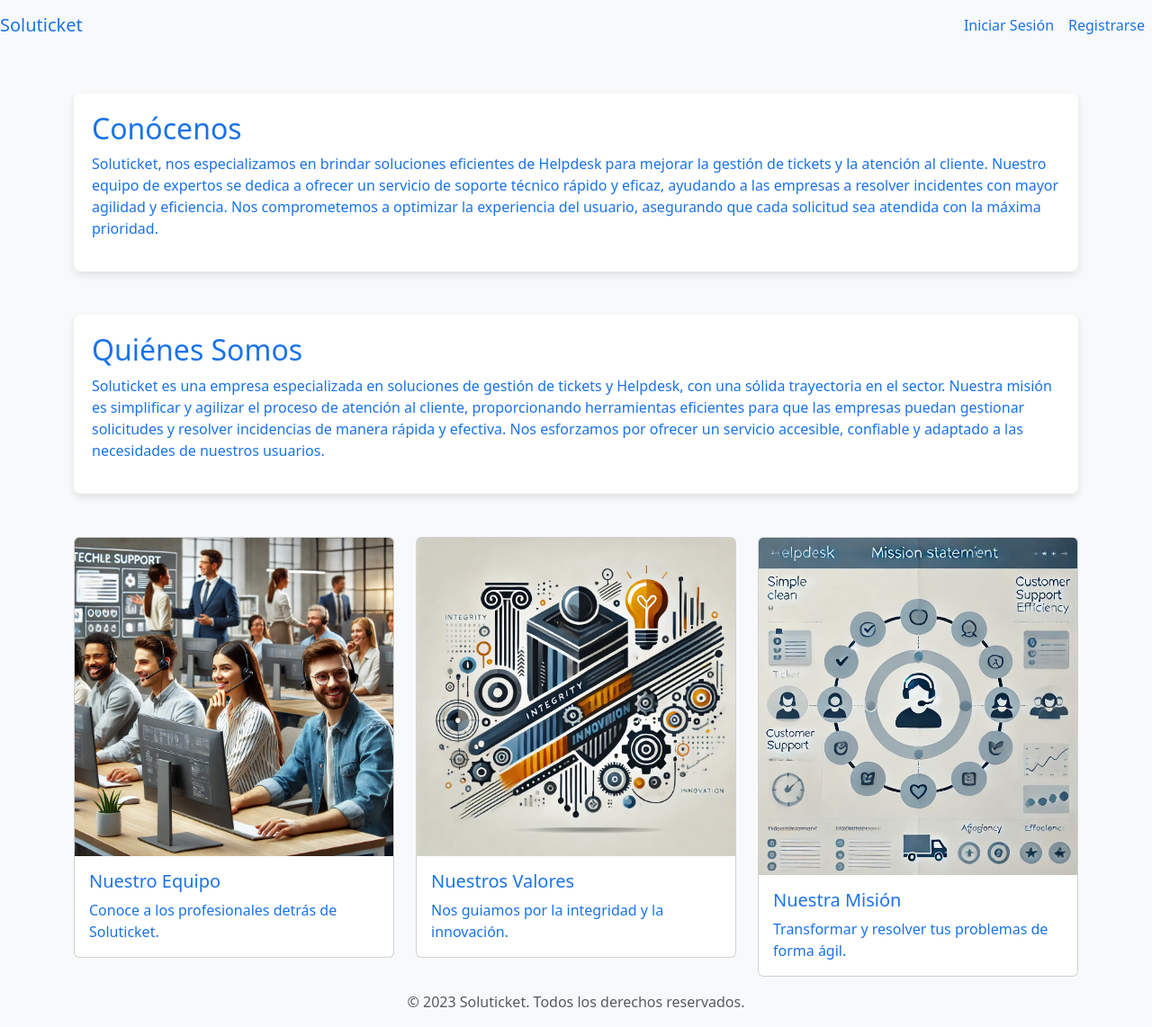
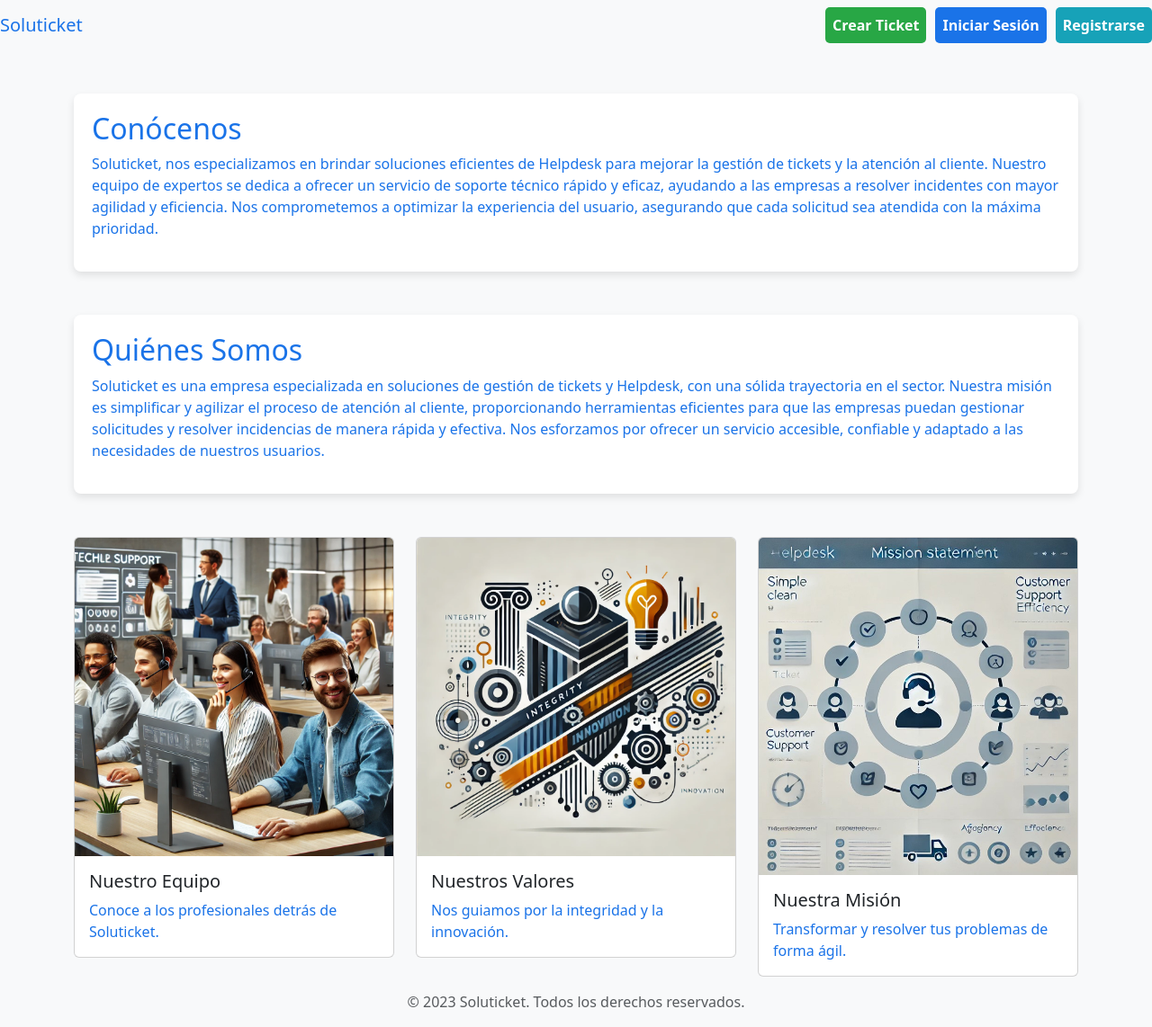
Before and after one commit to rmiyar/soluticket, a Django app: page /conocenos/ in a window 1280 px wide. Shown: the whole page at 90% size. Run offline with Django 5.2, Linux system fonts and the light colour scheme; some libraries are stand-ins or nearby versions.

Commit message:
90% terminado

```diff
--- a/soluticketcore/settings.py
+++ b/soluticketcore/settings.py
@@ -162,7 +162,7 @@ AUTH_USER_MODEL = 'users.User'
 
 
 # Redirige a los usuarios a 'crear_ticket/' después de iniciar sesión
-LOGIN_REDIRECT_URL = '/Tickets/crear_ticket/'
+LOGIN_REDIRECT_URL = '/Tickets/crear-ticket/'
 
 # Redirige a los usuarios a 'crear_ticket/' después de registrarse
 ACCOUNT_SIGNUP_REDIRECT_URL = '/Tickets/crear_ticket/'
--- a/templates/index.html
+++ b/templates/index.html
@@ -3,18 +3,14 @@
 <head>
     <meta charset="UTF-8">
     <meta name="viewport" content="width=device-width, initial-scale=1.0">
-    <title>{% block title %}soluticket - Conócenos{% endblock %}</title>
+    <title>{% block title %}Soluticket - Conócenos{% endblock %}</title>
     {% load static %}
     {% load crispy_forms_tags %}
-    <!-- Enlaces CSS -->
     <link rel="stylesheet" href="{% static 'css/main.css' %}">
-    <!-- Bootstrap CSS (CDN) -->
     <link rel="stylesheet" href="https://cdn.jsdelivr.net/npm/bootstrap@5.3.0/dist/css/bootstrap.min.css">
     {% block extra_head %}
-    <!-- Bloque para estilos o scripts adicionales en el head -->
     {% endblock %}
     <style>
-        /* Estilos personalizados */
         body {
             background-color: #f8f9fa;
         }
@@ -32,16 +28,46 @@
             background-color: #0047ab;
             border-color: #0047ab;
         }
-        footer {
-            background-color: #f1f3f4;
+        .btn-crear-ticket {
+            color: #fff;
+            background-color: #28a745;
+            border-radius: 5px;
+            padding: 8px 16px;
+            font-weight: bold;
         }
-        .footer .text-muted {
-            color: #1a73e8;
+        .btn-crear-ticket:hover {
+            background-color: #218838;
         }
-        .card-title {
-            color: #1a73e8;
+        .btn-cerrar-sesion {
+            color: #fff;
+            background-color: #dc3545;
+            border-radius: 5px;
+            padding: 8px 16px;
+            font-weight: bold;
+            margin-left: 10px;
         }
-        /* Estilos de contenedores sombreados */
+        .btn-cerrar-sesion:hover {
+            background-color: #c82333;
+        }
+        .btn-iniciar-sesion, .btn-registrarse {
+            color: #fff;
+            border-radius: 5px;
+            padding: 8px 16px;
+            font-weight: bold;
+            margin-left: 10px;
+        }
+        .btn-iniciar-sesion {
+            background-color: #1a73e8;
+        }
+        .btn-iniciar-sesion:hover {
+            background-color: #0047ab;
+        }
+        .btn-registrarse {
+            background-color: #17a2b8;
+        }
+        .btn-registrarse:hover {
+            background-color: #138496;
+        }
         .shadowed-container {
             background-color: #ffffff;
             border-radius: 8px;
@@ -61,16 +87,19 @@
         </button>
         <div class="collapse navbar-collapse" id="navbarNav">
             <ul class="navbar-nav ms-auto">
+                <li class="nav-item">
+                    <a class="nav-link btn-crear-ticket" href="/Tickets/crear-ticket/">Crear Ticket</a>
+                </li>
                 {% if user.is_authenticated %}
                     <li class="nav-item">
-                        <a class="nav-link" href="{% url 'account_logout' %}">Cerrar Sesión</a>
+                        <a class="nav-link btn-cerrar-sesion" href="{% url 'account_logout' %}">Cerrar Sesión</a>
                     </li>
                 {% else %}
                     <li class="nav-item">
-                        <a class="nav-link" href="{% url 'account_login' %}">Iniciar Sesión</a>
+                        <a class="nav-link btn-iniciar-sesion" href="{% url 'account_login' %}">Iniciar Sesión</a>
                     </li>
                     <li class="nav-item">
-                        <a class="nav-link" href="{% url 'account_signup' %}">Registrarse</a>
+                        <a class="nav-link btn-registrarse" href="{% url 'account_signup' %}">Registrarse</a>
                     </li>
                 {% endif %}
             </ul>
@@ -142,7 +171,6 @@
     <script src="https://code.jquery.com/jquery-3.6.0.min.js"></script>
     <script src="https://cdn.jsdelivr.net/npm/bootstrap@5.3.0/dist/js/bootstrap.bundle.min.js"></script>
     {% block extra_scripts %}
-    <!-- Bloque para scripts adicionales -->
     {% endblock %}
 </body>
 </html>
--- a/tickets/models.py
+++ b/tickets/models.py
@@ -33,6 +33,7 @@ class Ticket(models.Model):
 
     nombre_solicitante = models.CharField(max_length=100, verbose_name="Nombre del Solicitante")
     servicio = models.ForeignKey('Type', on_delete=models.SET_NULL, null=True, related_name="tickets", verbose_name="Servicio")  # Cambio de 'type' a 'Type'
+    descripcion = models.TextField(null=True, blank=True, verbose_name="Descripción del Ticket")
     prioridad = models.ForeignKey('Priority', on_delete=models.SET_NULL, null=True, related_name="tickets", verbose_name="Prioridad")
     estado = models.CharField(max_length=10, choices=ESTADO_CHOICES, default='abierto', verbose_name="Estado")
     fecha_creacion = models.DateTimeField(auto_now_add=True, verbose_name="Fecha de Creación")
--- a/tickets/urls.py
+++ b/tickets/urls.py
@@ -1,14 +1,11 @@
-from django.contrib import admin
-from django.urls import path, include
-from . import views
-from django.views.generic import TemplateView
+# urls.py
+from django.urls import path
+from .views import crear_ticket, consultar_tickets, tomar_ticket, agente_dashboard, editar_ticket
 
 urlpatterns = [
-
-    path('consultar-tickets/', views.consultar_tickets, name='consultar_tickets'),
-    path('crear_ticket/', TemplateView.as_view(template_name="post_ticket.html"), name='crear-ticket'),
-    path('Tickets/tomar-ticket/<int:ticket_id>/', views.tomar_ticket, name='tomar_ticket'),
-    path("dashboard/agente/", views.agente_dashboard, name="agente_dashboard"),
-    path("editar-ticket/<int:ticket_id>/", views.editar_ticket, name="editar_ticket"),
-
+    path('crear-ticket/', crear_ticket, name='crear_ticket'),
+    path('consultar-tickets/', consultar_tickets, name='consultar_tickets'),
+    path('tomar-ticket/<int:ticket_id>/', tomar_ticket, name='tomar_ticket'),
+    path('agente-dashboard/', agente_dashboard, name='agente_dashboard'),
+    path('editar-ticket/<int:ticket_id>/', editar_ticket, name='editar_ticket'),
 ]
```
Also changed, not shown: templates/post_ticket.html (+15 -20 lines), tickets/forms.py (+18 -0 lines), tickets/views.py (+20 -1 lines), users/forms.py (+5 -2 lines), tickets/migrations/0005_ticket_descripcion.py (added).
